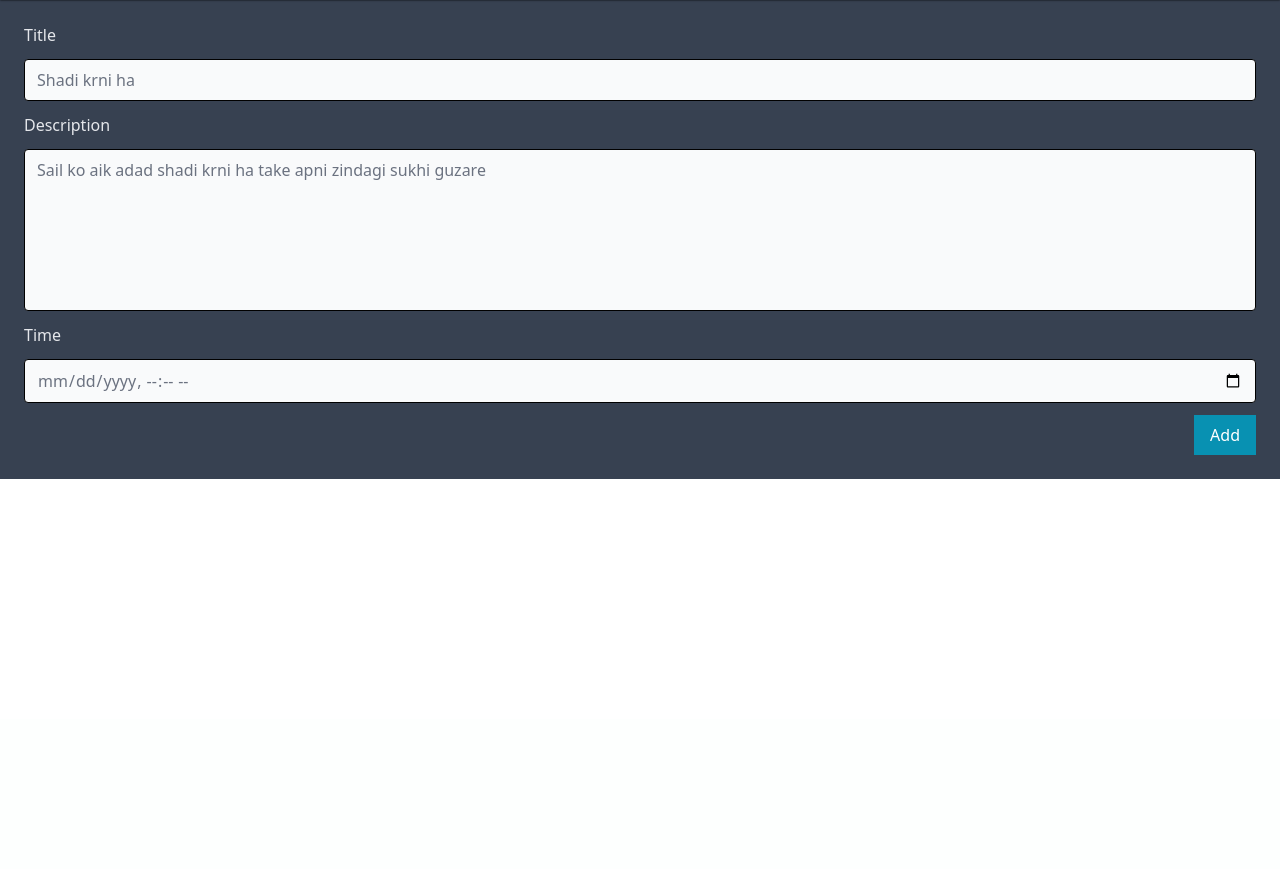
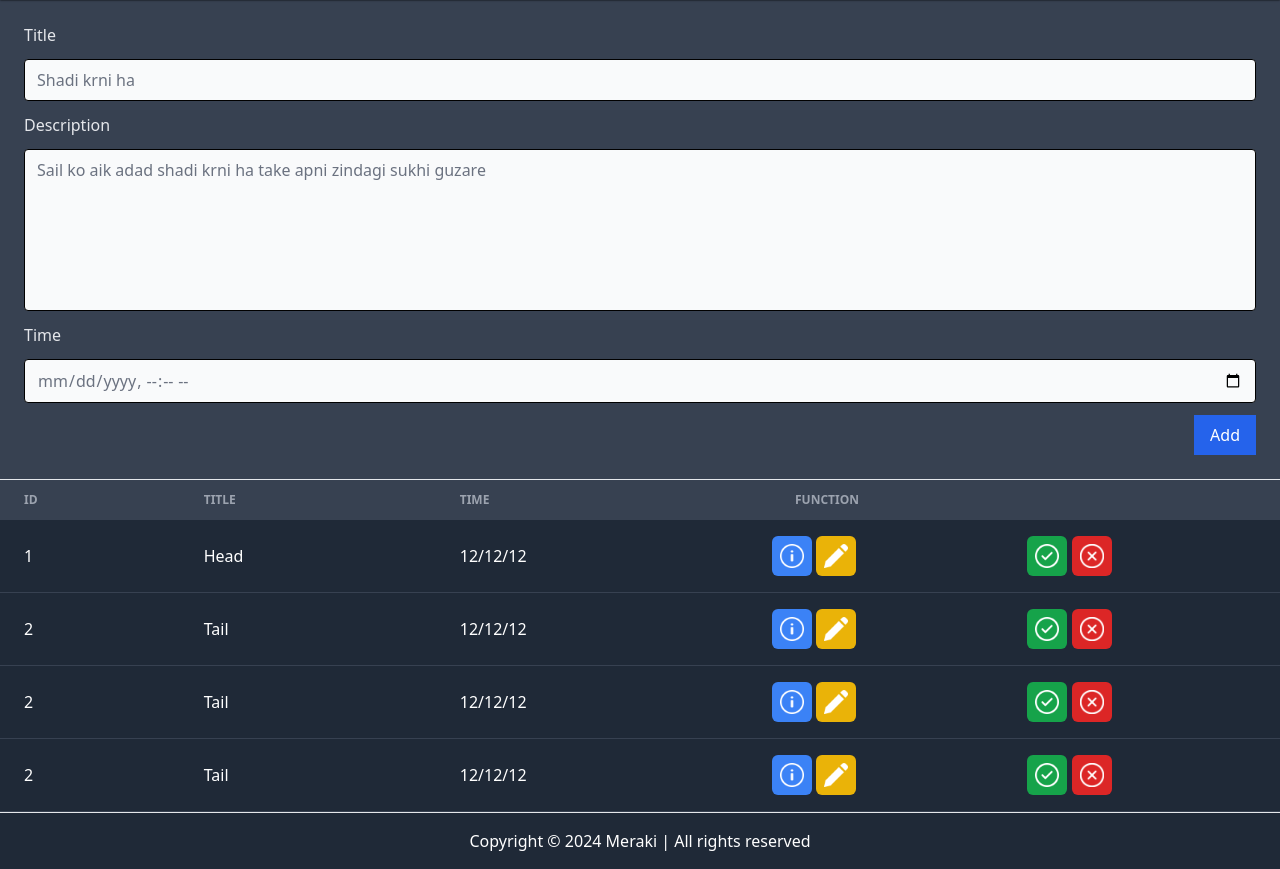
Before and after one commit to Muhammad-Usman-69/Meraki, a PHP site: page / in a window 1280 px wide. Shown: the part 81-950 px from the top of the page. Before the commit the page ends 560 px from the top, so only its background shows below. Run offline with PHP 8.4, Linux system fonts and the light colour scheme.

Commit message:
table and footer created

```diff
--- a/index.html
+++ b/index.html
@@ -4,12 +4,13 @@
 <head>
     <meta charset="UTF-8">
     <meta name="viewport" content="width=device-width, initial-scale=1.0">
+    <meta name="author" content="Muhammad Usman">
     <title>Meraki - To Do List</title>
     <link rel="stylesheet" href="side/style.css">
     <link rel="shortcut icon" href="images/logo.jpg" type="image/x-icon">
 </head>
 
-<body>
+<body class="flex flex-col min-h-screen">
     <header class="h-20">
         <nav class="flex fixed shadow-sm shadow-black w-full justify-between items-center bg-gray-800">
             <!--navigation bar logo-->
@@ -23,20 +24,25 @@
             <!--menu section-->
             <div class="mx-6">
                 <button onclick="menu()" type="button" class="border-2 rounded border-white relative w-9 h-9">
-                    <img class="menu-img w-8 invert transition-all duration-300 absolute top-0 left-0" src="images/menu.png">
-                    <img class="close-img w-8 invert p-1 opacity-0 transition-all duration-300 absolute top-0 left-0" src="images/close.png">
+                    <img class="menu-img w-8 invert transition-all duration-300 absolute top-0 left-0"
+                        src="images/menu.png">
+                    <img class="close-img w-8 invert opacity-0 transition-all duration-300 absolute top-0 left-0"
+                        src="images/close.png">
                 </button>
                 <ul
                     class="menu absolute flex flex-col list-none w-full right-1/2 translate-x-1/2 translate-y-[22px] ease-in-out overflow-hidden duration-200 transition-all">
                     <li class="list-none overflow-hidden transition-all duration-300 ease-in-out h-0">
-                        <a href="" class="block w-full py-1.5 px-3 text-gray-700 bg-cyan-400 hover:bg-cyan-200 overflow-hidden whitespace-nowrap">Profile</a>
+                        <a href=""
+                            class="block w-full py-1.5 px-3 text-gray-700 bg-cyan-400 hover:bg-cyan-200 overflow-hidden whitespace-nowrap">Profile</a>
                     </li>
                     <li class="list-none overflow-hidden transition-all duration-300 ease-in-ou h-0">
-                        <a href="" class="block w-full py-1.5 px-3 text-gray-700 bg-cyan-300 hover:bg-cyan-100 overflow-hidden whitespace-nowrap">Log
+                        <a href=""
+                            class="block w-full py-1.5 px-3 text-gray-700 bg-cyan-300 hover:bg-cyan-100 overflow-hidden whitespace-nowrap">Log
                             in</a>
                     </li>
                     <li class="list-none overflow-hidden transition-all duration-300 ease-in-out h-0">
-                        <a href="" class="block w-full py-1.5 px-3 text-gray-700 bg-cyan-400 hover:bg-cyan-200 overflow-hidden whitespace-nowrap">Sign
+                        <a href=""
+                            class="block w-full py-1.5 px-3 text-gray-700 bg-cyan-400 hover:bg-cyan-200 overflow-hidden whitespace-nowrap">Sign
                             up</a>
                     </li>
                 </ul>
@@ -45,10 +51,126 @@
     </header>
 
     <!--form add section-->
-    <iframe scrolling="no" class="h-fit w-full overflow-hidden bg-gray-700" src="partials/_add.html"
-        frameborder="0" onload="resizeIframe(this)" id="iframe"></iframe>
+    <iframe scrolling="no" class="w-full overflow-hidden bg-gray-700" src="partials/_add.html" frameborder="0"
+        onload="resizeIframe(this)" id="iframe"></iframe>
 
-    <div class="h-9"></div>
+    <hr>
+
+    <!--table section-->
+    <div class="">
+        <table class="w-full">
+            <thead class="uppercase text-xs bg-gray-700 text-gray-400 text-left">
+                <tr>
+                    <th scope="col" class="px-6 py-3">Id</th>
+                    <th scope="col" class="px-6 py-3">Title</th>
+                    <th scope="col" class="px-6 py-3">Time</th>
+                    <th scope="col" class="px-6 py-3">Function</th>
+                </tr>
+            </thead>
+            <tbody>
+                <tr class="bg-gray-800 border-gray-700 text-white border-b">
+                    <td class="px-6 py-4">1</td>
+                    <td class="px-6 py-4">Head</td>
+                    <td class="px-6 py-4">12/12/12</td>
+                    <td class="py-4 grid grid-cols-1 gap-1 sm:grid-cols-2">
+                        <div class="w-fit">
+                            <button href="" class="rounded-md bg-blue-500 p-2">
+                                <img class="invert w-6" src="images/detail.png" alt="detail">
+                            </button>
+                            <button href="" class="rounded-md bg-yellow-500 p-2">
+                                <img class="invert w-6" src="images/edit.png" alt="edit">
+                            </button>
+                        </div>
+                        <div class="w-fit">
+                            <button href="" class="rounded-md bg-green-600 p-2">
+                                <img class="invert w-6" src="images/finish.png" alt="finish">
+                            </button>
+                            <button href="" class="rounded-md bg-red-600 p-2">
+                                <img class="invert w-6" src="images/delete.png" alt="delete">
+                            </button>
+                        </div>
+                    </td>
+                </tr>
+                <tr class="bg-gray-800 border-gray-700 text-white border-b">
+                    <td class="px-6 py-4">2</td>
+                    <td class="px-6 py-4">Tail</td>
+                    <td class="px-6 py-4">12/12/12</td>
+                    <td class="py-4 grid grid-cols-1 gap-1 sm:grid-cols-2">
+                        <div class="w-fit">
+                            <button href="" class="rounded-md bg-blue-500 p-2">
+                                <img class="invert w-6" src="images/detail.png" alt="detail">
+                            </button>
+                            <button href="" class="rounded-md bg-yellow-500 p-2">
+                                <img class="invert w-6" src="images/edit.png" alt="edit">
+                            </button>
+                        </div>
+                        <div class="w-fit">
+                            <button href="" class="rounded-md bg-green-600 p-2">
+                                <img class="invert w-6" src="images/finish.png" alt="finish">
+                            </button>
+                            <button href="" class="rounded-md bg-red-600 p-2">
+                                <img class="invert w-6" src="images/delete.png" alt="delete">
+                            </button>
+                        </div>
+                    </td>
+                </tr>
+                <tr class="bg-gray-800 border-gray-700 text-white border-b">
+                    <td class="px-6 py-4">2</td>
+                    <td class="px-6 py-4">Tail</td>
+                    <td class="px-6 py-4">12/12/12</td>
+                    <td class="py-4 grid grid-cols-1 gap-1 sm:grid-cols-2">
+                        <div class="w-fit">
+                            <button href="" class="rounded-md bg-blue-500 p-2">
+                                <img class="invert w-6" src="images/detail.png" alt="detail">
+                            </button>
+                            <button href="" class="rounded-md bg-yellow-500 p-2">
+                                <img class="invert w-6" src="images/edit.png" alt="edit">
+                            </button>
+                        </div>
+                        <div class="w-fit">
+                            <button href="" class="rounded-md bg-green-600 p-2">
+                                <img class="invert w-6" src="images/finish.png" alt="finish">
+                            </button>
+                            <button href="" class="rounded-md bg-red-600 p-2">
+                                <img class="invert w-6" src="images/delete.png" alt="delete">
+                            </button>
+                        </div>
+                    </td>
+                </tr>
+                <tr class="bg-gray-800 border-gray-700 text-white border-b">
+                    <td class="px-6 py-4">2</td>
+                    <td class="px-6 py-4">Tail</td>
+                    <td class="px-6 py-4">12/12/12</td>
+                    <td class="py-4 grid grid-cols-1 gap-1 sm:grid-cols-2">
+                        <div class="w-fit">
+                            <button href="" class="rounded-md bg-blue-500 p-2">
+                                <img class="invert w-6" src="images/detail.png" alt="detail">
+                            </button>
+                            <button href="" class="rounded-md bg-yellow-500 p-2">
+                                <img class="invert w-6" src="images/edit.png" alt="edit">
+                            </button>
+                        </div>
+                        <div class="w-fit">
+                            <button href="" class="rounded-md bg-green-600 p-2">
+                                <img class="invert w-6" src="images/finish.png" alt="finish">
+                            </button>
+                            <button href="" class="rounded-md bg-red-600 p-2">
+                                <img class="invert w-6" src="images/delete.png" alt="delete">
+                            </button>
+                        </div>
+                    </td>
+                </tr>
+            </tbody>
+        </table>
+    </div>
+
+    <hr>
+
+    <footer class="py-4 text-center bg-gray-800 text-white mt-auto">
+        <p>Copyright &copy; 2024 Meraki | All rights reserved</p>
+    </footer>
+
+    <!-- <div class="h-screen"></div> -->
     <script src="side/script.js"></script>
 </body>
 
--- a/partials/_add.html
+++ b/partials/_add.html
@@ -18,10 +18,10 @@
         </div>
         <div class="flex flex-col space-y-3">
             <label for="time" class="text-gray-200">Time</label>
-            <input type="datetime-local" name="time" id="time" placeholder="10:10:2010" class="border border-black outline-none px-3 py-2 rounded text-gray-500 bg-gray-50 placeholder:text-gray-500">
+            <input type="datetime-local" name="time" id="time" placeholder="10:10:2010" class="border border-black outline-none px-3 py-2 rounded text-gray-500 bg-gray-50 placeholder:text-gray-500 w-full">
         </div>
         <div class="grid place-items-end space-y-3">
-            <button type="submit" class="bg-cyan-600 hover:bg-cyan-700 px-4 py-2 text-white">Add</button>
+            <button type="submit" class="bg-blue-600 hover:bg-blue-700 px-4 py-2 text-white">Add</button>
         </div>
     </form>
 </body>
--- a/side/style.css
+++ b/side/style.css
@@ -904,22 +928,26 @@ video {
   height: 100%;
 }
 
-.h-96 {
-  height: 24rem;
-}
-
-.h-\[100\%\] {
-  height: 100%;
-}
-
-.h-9 {
-  height: 2.25rem;
+.h-screen {
+  height: 100vh;
+}
+
+.min-h-full {
+  min-height: 100%;
+}
+
+.min-h-screen {
+  min-height: 100vh;
 }
 
 .w-0 {
   width: 0px;
 }
 
+.w-1 {
+  width: 0.25rem;
+}
+
 .w-10 {
   width: 2.5rem;
 }
@@ -928,10 +956,22 @@ video {
   width: 5rem;
 }
 
+.w-6 {
+  width: 1.5rem;
+}
+
+.w-7 {
+  width: 1.75rem;
+}
+
 .w-8 {
   width: 2rem;
 }
 
+.w-9 {
+  width: 2.25rem;
+}
+
 .w-\[this-is\\\\\] {
   width: this-is\\;
 }
@@ -944,12 +984,21 @@ video {
   width: weird-and-invalid;
 }
 
+.w-fit {
+  width: -moz-fit-content;
+  width: fit-content;
+}
+
 .w-full {
   width: 100%;
 }
 
-.w-9 {
-  width: 2.25rem;
+.min-w-full {
+  min-width: 100%;
+}
+
+.max-w-full {
+  max-width: 100%;
 }
 
 .max-w-none {
@@ -1334,6 +1387,14 @@ video {
   grid-auto-flow: column dense;
 }
 
+.grid-cols-2 {
+  grid-template-columns: repeat(2, minmax(0, 1fr));
+}
+
+.grid-cols-1 {
+  grid-template-columns: repeat(1, minmax(0, 1fr));
+}
+
 .flex-row {
   flex-direction: row;
 }
@@ -1516,6 +1577,14 @@ video {
 
 .justify-items-stretch {
   justify-items: stretch;
+}
+
+.gap-1 {
+  gap: 0.25rem;
+}
+
+.gap-y-1 {
+  row-gap: 0.25rem;
 }
 
 .space-x-0 > :not([hidden]) ~ :not([hidden]) {
@@ -1987,6 +2062,11 @@ video {
   border-color: rgb(0 0 0 / var(--tw-border-opacity));
 }
 
+.border-gray-700 {
+  --tw-border-opacity: 1;
+  border-color: rgb(55 65 81 / var(--tw-border-opacity));
+}
+
 .border-white {
   --tw-border-opacity: 1;
   border-color: rgb(255 255 255 / var(--tw-border-opacity));
@@ -1997,6 +2077,16 @@ video {
   background-color: rgb(255 0 0 / var(--tw-bg-opacity));
 }
 
+.bg-blue-500 {
+  --tw-bg-opacity: 1;
+  background-color: rgb(59 130 246 / var(--tw-bg-opacity));
+}
+
+.bg-blue-700 {
+  --tw-bg-opacity: 1;
+  background-color: rgb(29 78 216 / var(--tw-bg-opacity));
+}
+
 .bg-cyan-300 {
   --tw-bg-opacity: 1;
   background-color: rgb(103 232 249 / var(--tw-bg-opacity));
@@ -2072,6 +2162,21 @@ video {
   background-color: rgb(34 197 94 / var(--tw-bg-opacity));
 }
 
+.bg-green-600 {
+  --tw-bg-opacity: 1;
+  background-color: rgb(22 163 74 / var(--tw-bg-opacity));
+}
+
+.bg-red-500 {
+  --tw-bg-opacity: 1;
+  background-color: rgb(239 68 68 / var(--tw-bg-opacity));
+}
+
+.bg-red-600 {
+  --tw-bg-opacity: 1;
+  background-color: rgb(220 38 38 / var(--tw-bg-opacity));
+}
+
 .bg-slate-100 {
   --tw-bg-opacity: 1;
   background-color: rgb(241 245 249 / var(--tw-bg-opacity));
@@ -2085,6 +2190,36 @@ video {
 .bg-white {
   --tw-bg-opacity: 1;
   background-color: rgb(255 255 255 / var(--tw-bg-opacity));
+}
+
+.bg-blue-600 {
+  --tw-bg-opacity: 1;
+  background-color: rgb(37 99 235 / var(--tw-bg-opacity));
+}
+
+.bg-orange-500 {
+  --tw-bg-opacity: 1;
+  background-color: rgb(249 115 22 / var(--tw-bg-opacity));
+}
+
+.bg-emerald-600 {
+  --tw-bg-opacity: 1;
+  background-color: rgb(5 150 105 / var(--tw-bg-opacity));
+}
+
+.bg-yellow-600 {
+  --tw-bg-opacity: 1;
+  background-color: rgb(202 138 4 / var(--tw-bg-opacity));
+}
+
+.bg-yellow-500 {
+  --tw-bg-opacity: 1;
+  background-color: rgb(234 179 8 / var(--tw-bg-opacity));
+}
+
+.bg-yellow-400 {
+  --tw-bg-opacity: 1;
+  background-color: rgb(250 204 21 / var(--tw-bg-opacity));
 }
 
 .bg-none {
@@ -2239,6 +2379,11 @@ video {
   padding-right: 1rem;
 }
 
+.px-6 {
+  padding-left: 1.5rem;
+  padding-right: 1.5rem;
+}
+
 .py-1 {
   padding-top: 0.25rem;
   padding-bottom: 0.25rem;
@@ -2254,6 +2399,16 @@ video {
   padding-bottom: 0.5rem;
 }
 
+.py-3 {
+  padding-top: 0.75rem;
+  padding-bottom: 0.75rem;
+}
+
+.py-4 {
+  padding-top: 1rem;
+  padding-bottom: 1rem;
+}
+
 .pb-6 {
   padding-bottom: 1.5rem;
 }
@@ -2337,6 +2492,11 @@ video {
   line-height: 1.75rem;
 }
 
+.text-xs {
+  font-size: 0.75rem;
+  line-height: 1rem;
+}
+
 .font-bold {
   font-weight: 700;
 }
@@ -2448,6 +2608,11 @@ video {
 .text-gray-300 {
   --tw-text-opacity: 1;
   color: rgb(209 213 219 / var(--tw-text-opacity));
+}
+
+.text-gray-400 {
+  --tw-text-opacity: 1;
+  color: rgb(156 163 175 / var(--tw-text-opacity));
 }
 
 .text-gray-500 {
@@ -2948,8 +3118,42 @@ video {
 }
 
 @media (min-width: 640px) {
+  .sm\:grid-cols-\[fit_fit-content\] {
+    grid-template-columns: fit fit-content;
+  }
+
+  .sm\:grid-cols-\[fit-content_fit-content\] {
+    grid-template-columns: fit-content fit-content;
+  }
+
+  .sm\:grid-cols-2 {
+    grid-template-columns: repeat(2, minmax(0, 1fr));
+  }
+
   .sm\:underline {
     text-decoration-line: underline;
+  }
+}
+
+@media (min-width: 768px) {
+  .md\:grid-cols-2 {
+    grid-template-columns: repeat(2, minmax(0, 1fr));
+  }
+
+  .md\:grid-cols-\[\] {
+    grid-template-columns: ;
+  }
+
+  .md\:grid-cols-\[fit_fit\] {
+    grid-template-columns: fit fit;
+  }
+
+  .md\:grid-cols-\[fit_\] {
+    grid-template-columns: fit;
+  }
+
+  .md\:grid-cols-\[fit_fit-content\] {
+    grid-template-columns: fit fit-content;
   }
 }
 
```
Also changed, not shown: other parts of side/style.css (+55 -11 lines), side/script.js (+13 -4 lines), images/close.png, images/delete.png (added), images/detail.png (added), images/edit.png (added), images/finish.png (added).
